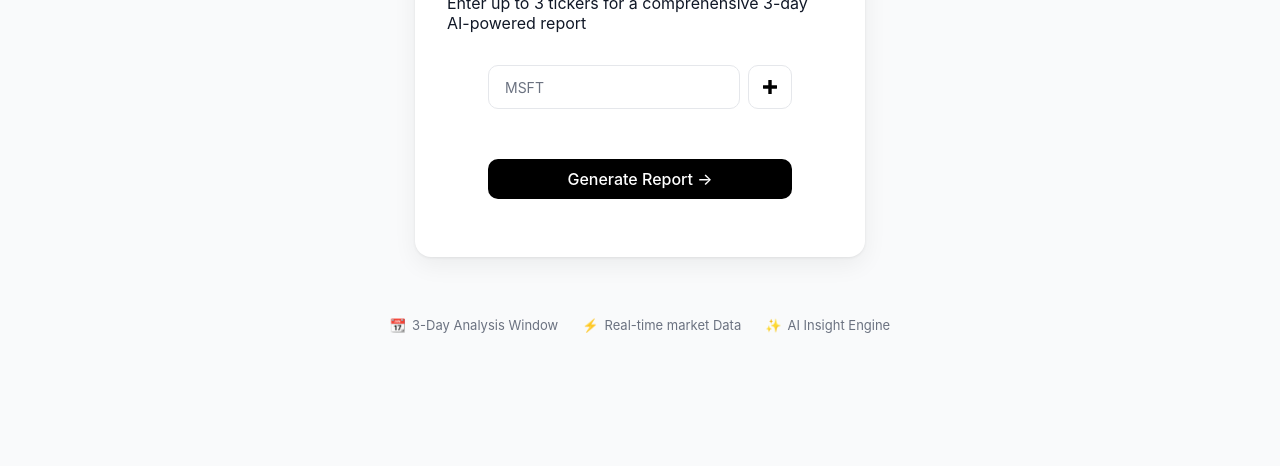
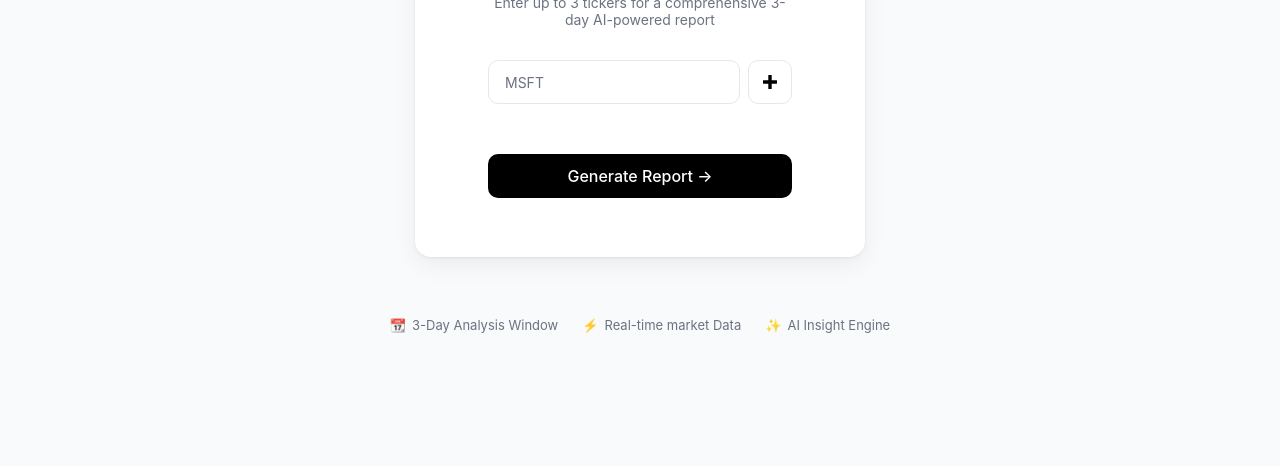
Before and after one commit to Ai5678/stocker-pro, a website: page index.html in a window 1280 px wide. Shown: the part 334-800 px from the top of the page. Drawn offline with Linux system fonts and the light colour scheme.

Commit message:
fix css for the input page - add back .card-subtitle in css

```diff
--- a/style.css
+++ b/style.css
@@ -117,6 +117,12 @@ a.logo {
     margin-bottom: 10px;
     text-align: center;
 }
+.card-subtitle {
+    font-size: 14px;
+    color: var(--text-muted);
+    max-width: 300px;
+    text-align: center;
+}
 
 /* Form */
 #ticker-input-form {
@@ -205,7 +211,7 @@ a.logo {
 /* Generate Report button */
 .btn-primary {
     width: 100%;
-    padding: 10px 15px;
+    padding: 12px;
     background: var(--btn-bg);
     color: var(--btn-text);
     border: none;
```
